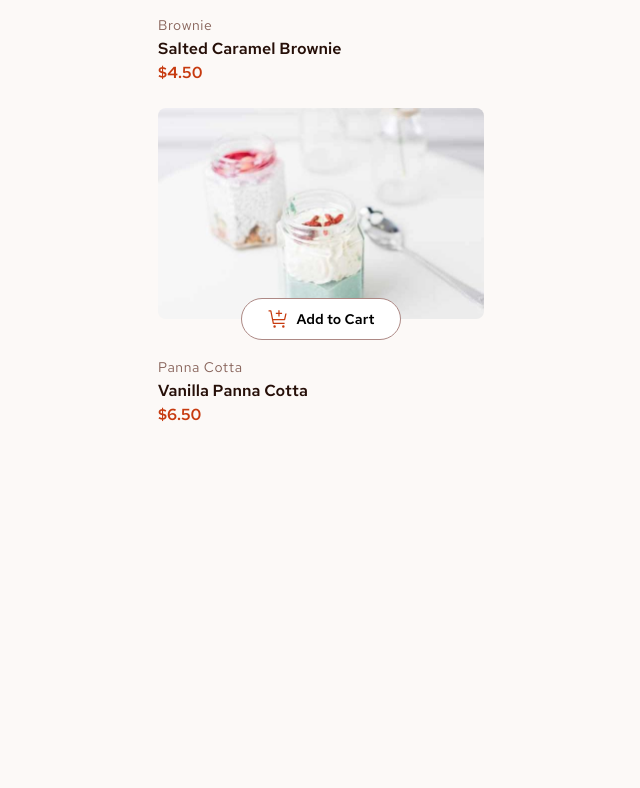
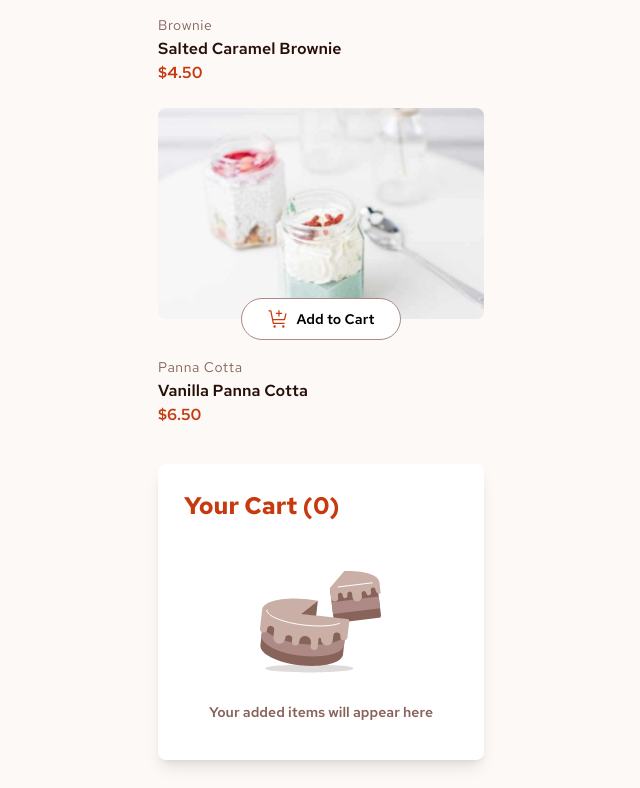
Before and after one commit to tony1c/frontend-mentor-challenges, an Angular app in the folder product-list-with-cart-angular/: page / in a window 1280 px wide. Shown: the part 2736-3524 px from the top of the page, without its empty margins (319-959 px from the left). Before the commit the page ends 3191 px from the top, so only its background shows below. Built offline with nearby package versions, Linux system fonts and the light colour scheme.

Commit message:
empty cart component

```diff
--- a/product-list-with-cart-angular/src/app/app.component.html
+++ b/product-list-with-cart-angular/src/app/app.component.html
@@ -18,5 +18,6 @@
       Desserts
     </h1>
     <app-product-list [products]="products" />
+    <app-cart />
   </div>
 </main>
--- a/product-list-with-cart-angular/src/app/app.component.ts
+++ b/product-list-with-cart-angular/src/app/app.component.ts
@@ -3,11 +3,12 @@ import { Product } from './models/product.model';
 import { ProductComponent } from './components/product/product.component';
 import productsData from '../../public/assets/data.json';
 import { ProductListComponent } from './components/product-list/product-list.component';
+import { CartComponent } from './components/cart/cart.component';
 
 @Component({
   selector: 'app-root',
   standalone: true,
-  imports: [ProductComponent, ProductListComponent],
+  imports: [ProductComponent, ProductListComponent, CartComponent],
   templateUrl: './app.component.html',
   styleUrl: './app.component.css',
 })
--- /dev/null
+++ b/product-list-with-cart-angular/src/app/components/cart/cart.component.html
@@ -0,0 +1,18 @@
+<div
+  class="flex h-[296px] w-full flex-col rounded-lg bg-white p-[26px] shadow-lg"
+>
+  <h2 class="text-2xl font-700 tracking-[0.0025em] text-c-red">
+    Your Cart (0)
+  </h2>
+  <div class="mx-auto mt-[36px]">
+    <img
+      class="size-full object-contain"
+      src="/assets/images/illustration-empty-cart.svg"
+      alt="Empty cart illustration"
+    />
+  </div>
+  <small
+    class="mt-[16px] text-center text-sm font-600 tracking-[0.003em] text-c-rose-500"
+    >Your added items will appear here</small
+  >
+</div>
--- /dev/null
+++ b/product-list-with-cart-angular/src/app/components/cart/cart.component.ts
@@ -0,0 +1,10 @@
+import { Component } from '@angular/core';
+
+@Component({
+  selector: 'app-cart',
+  standalone: true,
+  imports: [],
+  templateUrl: './cart.component.html',
+  styles: ``,
+})
+export class CartComponent {}
```
